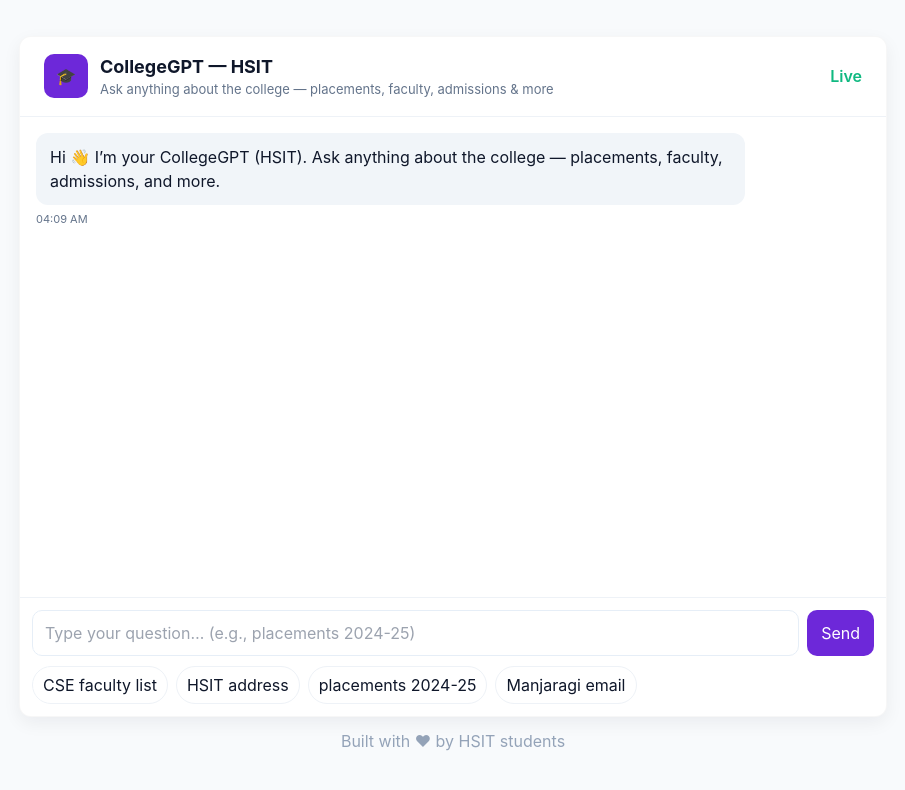
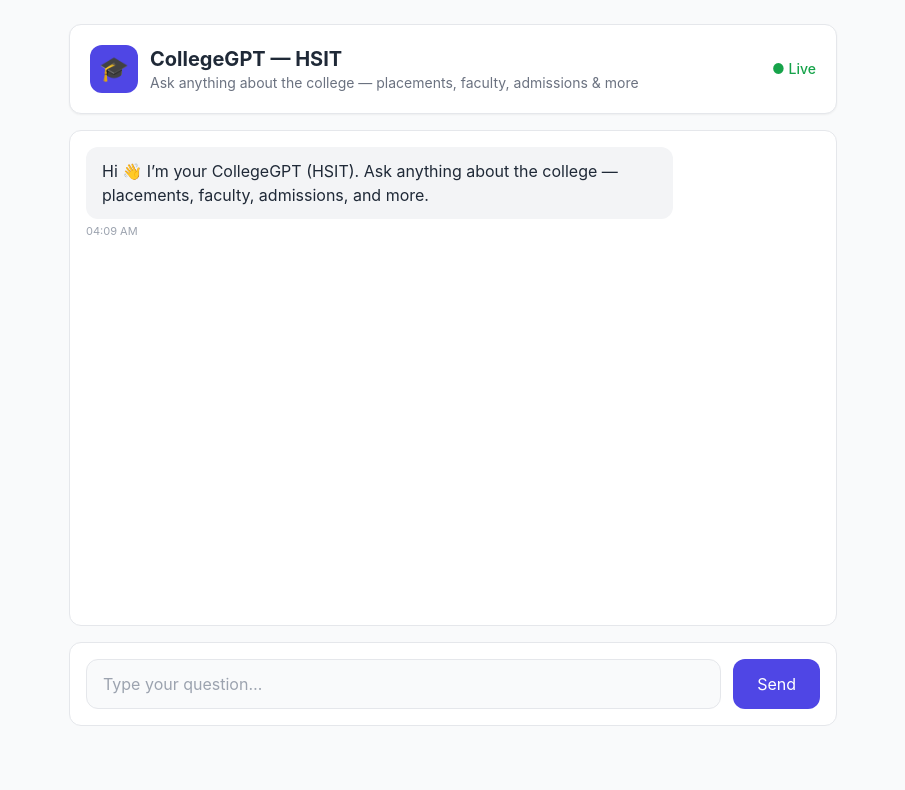
Before and after one commit to Mallikarjunrk2/college_ai, a Next.js app: page / in a window 1280 px wide. Shown: the top 790 px of the page, without its empty margins (187-1092 px from the left). Built offline with nearby package versions, Linux system fonts and the light colour scheme.

Commit message:
Update index.js

```diff
--- a/pages/index.js
+++ b/pages/index.js
@@ -11,6 +11,7 @@
       ts: Date.now(),
     },
   ]);
+
   const [input, setInput] = useState("");
   const [loading, setLoading] = useState(false);
   const scrollRef = useRef(null);
@@ -23,14 +24,19 @@
 
   async function sendMessage() {
     if (!input.trim()) return;
+
     const question = input.trim();
-    const newMessages = [...messages, { role: "user", content: question, ts: Date.now() }];
+    const newMessages = [
+      ...messages,
+      { role: "user", content: question, ts: Date.now() },
+    ];
+
     setMessages(newMessages);
     setInput("");
     setLoading(true);
 
     try {
-      // 1) Try the local JSON college API
+      // Try JSON college API first
       const r1 = await fetch("/api/college_local", {
         method: "POST",
         headers: { "Content-Type": "application/json" },
@@ -42,18 +48,24 @@
         try {
           const a1 = await r1.json();
           collegeReply = a1?.reply || "";
-        } catch (e) {
-          collegeReply = "";
-        }
+        } catch {}
       }
 
       if (collegeReply) {
-        setMessages([...newMessages, { role: "assistant", content: collegeReply, meta: { source: "db" }, ts: Date.now() }]);
+        setMessages([
+          ...newMessages,
+          {
+            role: "assistant",
+            content: collegeReply,
+            meta: { source: "db" },
+            ts: Date.now(),
+          },
+        ]);
         setLoading(false);
         return;
       }
 
-      // 2) Fallback to existing /api/chat (LLM)
+      // Fallback to Gemini LLM
       const r2 = await fetch("/api/chat", {
         method: "POST",
         headers: { "Content-Type": "application/json" },
@@ -66,98 +78,134 @@
           const b = await r2.json();
           if (b?.message) errMsg = b.message;
         } catch {}
-        setMessages([...newMessages, { role: "assistant", content: `❌ ${errMsg}`, meta: { source: "llm" }, ts: Date.now() }]);
+        setMessages([
+          ...newMessages,
+          {
+            role: "assistant",
+            content: `❌ ${errMsg}`,
+            meta: { source: "llm" },
+            ts: Date.now(),
+          },
+        ]);
         setLoading(false);
         return;
       }
 
       const a2 = await r2.json();
       const reply = a2?.reply || "I couldn’t generate a reply 😅";
-      setMessages([...newMessages, { role: "assistant", content: reply, meta: { source: "llm" }, ts: Date.now() }]);
+
+      setMessages([
+        ...newMessages,
+        {
+          role: "assistant",
+          content: reply,
+          meta: { source: "llm" },
+          ts: Date.now(),
+        },
+      ]);
     } catch (err) {
-      setMessages([...newMessages, { role: "assistant", content: "❌ Network error", meta: { source: "error" }, ts: Date.now() }]);
+      setMessages([
+        ...newMessages,
+        {
+          role: "assistant",
+          content: "❌ Network error",
+          meta: { source: "error" },
+          ts: Date.now(),
+        },
+      ]);
     } finally {
       setLoading(false);
     }
   }
 
-  function prettyTime(ts) {
+  function t(ts) {
     try {
-      const d = new Date(ts);
-      return d.toLocaleTimeString([], { hour: "2-digit", minute: "2-digit" });
+      return new Date(ts).toLocaleTimeString([], {
+        hour: "2-digit",
+        minute: "2-digit",
+      });
     } catch {
       return "";
     }
   }
 
   return (
-    <div className="chat-wrapper">
-      <div className="chat-card">
-        {/* Header */}
-        <div className="px-6 py-4 border-b" style={{ borderColor: "#eef2f7" }}>
-          <div className="flex items-center justify-between">
+    <div className="min-h-screen bg-gray-50 px-4 py-6 flex justify-center">
+      <div className="w-full max-w-3xl">
+
+        {/* HEADER */}
+        <div className="bg-white rounded-xl border shadow-sm p-5 flex items-center justify-between mb-4">
           <div className="flex items-center gap-3">
-              <div style={{ width: 44, height: 44, borderRadius: 10, background: "#6d28d9", color: "white", display: "flex", alignItems: "center", justifyContent: "center" }}>
+            <div className="w-12 h-12 rounded-xl bg-indigo-600 text-white flex items-center justify-center text-2xl">
               🎓
             </div>
             <div>
-                <div style={{ fontWeight: 700, fontSize: 18 }}>CollegeGPT — HSIT</div>
-                <div style={{ fontSize: 13, color: "#64748b" }}>Ask anything about the college — placements, faculty, admissions & more</div>
+              <div className="text-xl font-bold text-gray-800">CollegeGPT — HSIT</div>
+              <div className="text-sm text-gray-500">
+                Ask anything about the college — placements, faculty, admissions & more
               </div>
             </div>
-            <div style={{ color: "#10b981", fontWeight: 600 }}>Live</div>
           </div>
+          <span className="text-green-600 font-medium text-sm">● Live</span>
         </div>
 
-        {/* Messages */}
-        <div ref={scrollRef} style={{ height: "60vh", overflowY: "auto", padding: 16 }}>
+        {/* MESSAGES */}
+        <div
+          ref={scrollRef}
+          className="bg-white h-[62vh] rounded-xl border p-4 overflow-y-auto space-y-4"
+        >
           {messages.map((m, i) => {
             const isUser = m.role === "user";
             return (
-              <div key={i} style={{ display: "flex", justifyContent: isUser ? "flex-end" : "flex-start", marginBottom: 14 }}>
-                <div style={{ textAlign: isUser ? "right" : "left" }}>
-                  <div className={isUser ? "bubble-user" : "bubble-assistant"}>
+              <div
+                key={i}
+                className={`flex ${isUser ? "justify-end" : "justify-start"}`}
+              >
+                <div>
+                  <div
+                    className={`${
+                      isUser
+                        ? "bg-indigo-600 text-white"
+                        : "bg-gray-100 text-gray-800"
+                    } px-4 py-3 rounded-xl max-w-[80%]`}
+                  >
                     {m.content}
                   </div>
-                  <div className="msg-meta">{m.ts ? prettyTime(m.ts) : ""}</div>
+                  <div className="text-[11px] text-gray-400 mt-1">
+                    {t(m.ts)}
+                  </div>
                 </div>
               </div>
             );
           })}
+
           {loading && (
-            <div style={{ marginBottom: 10 }}>
-              <div className="bubble-assistant" style={{ width: 150, opacity: 0.7 }}>Thinking…</div>
+            <div className="flex justify-start">
+              <div className="bg-gray-100 text-gray-600 px-4 py-3 rounded-xl">
+                Typing…
+              </div>
             </div>
           )}
         </div>
 
-        {/* Input */}
-        <div style={{ padding: 12, borderTop: "1px solid #eef2f7" }}>
-          <div style={{ display: "flex", gap: 8 }}>
+        {/* INPUT BOX */}
+        <div className="mt-4 bg-white rounded-xl border p-4 flex gap-3">
           <input
-              className="input-field"
-              placeholder="Type your question… (e.g., placements 2024-25)"
+            className="flex-1 px-4 py-3 border rounded-xl bg-gray-50"
+            placeholder="Type your question…"
             value={input}
             onChange={(e) => setInput(e.target.value)}
             onKeyDown={(e) => e.key === "Enter" && sendMessage()}
-              disabled={loading}
           />
-            <button className="send-btn" onClick={sendMessage} disabled={loading}>
-              {loading ? "Sending..." : "Send"}
+          <button
+            onClick={sendMessage}
+            className="px-6 py-3 bg-indigo-600 text-white rounded-xl"
+          >
+            Send
           </button>
         </div>
 
-          <div style={{ marginTop: 10, display: "flex", gap: 8, flexWrap: "wrap" }}>
-            {["CSE faculty list", "HSIT address", "placements 2024-25", "Manjaragi email"].map((c) => (
-              <button key={c} className="chip" onClick={() => setInput(c)} style={{ padding: "6px 10px", borderRadius: 999, border: "1px solid #eef2f7", background: "#fff" }}>
-                {c}
-              </button>
-            ))}
       </div>
-        </div>
-      </div>
-
-      <div style={{ textAlign: "center", marginTop: 12, color: "#94a3b8" }}>Built with ♥ by HSIT students</div>
     </div>
   );
 }
```
Lines whose indentation alone changed are shown as unchanged.
